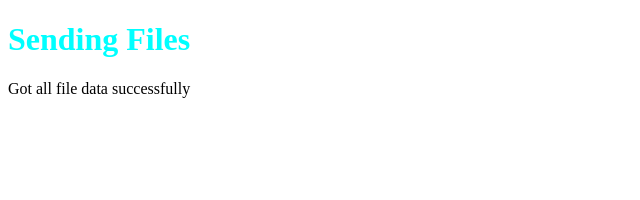
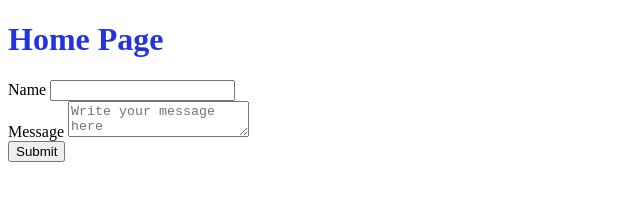
Before and after one commit to emudassar/backend, a website: page express/public/index.html in a window 1280 px wide. Shown: the whole page, without its empty margins (0-640 px from the left). Drawn offline with Linux system fonts and the light colour scheme.

Commit message:
handle form submission

```diff
--- a/express/public/index.html
+++ b/express/public/index.html
@@ -8,8 +8,24 @@
   </head>
   <body>
     <div>
-      <h1>Sending Files</h1>
-      <p>Got all file data successfully</p>
+      <h1>Home Page</h1>
+      <form action="/contact" method="post">
+        <div>
+          <label for="name">Name</label>
+          <input type="text" name="name" id="name" />
+        </div>
+
+        <div>
+          <label for="message">Message</label>
+          <textarea
+            name="message"
+            id="message"
+            placeholder="Write your message here"
+          ></textarea>
+        </div>
+
+        <button>Submit</button>
+      </form>
     </div>
   </body>
 </html>
--- a/express/public/style.css
+++ b/express/public/style.css
@@ -1,3 +1,3 @@
 h1{
-    color: aqua;
+    color: rgb(35, 51, 225);
 }
```
Also changed, not shown: express/app.js (+25 -9 lines), express/views/404.html (added, +12 -0 lines).
